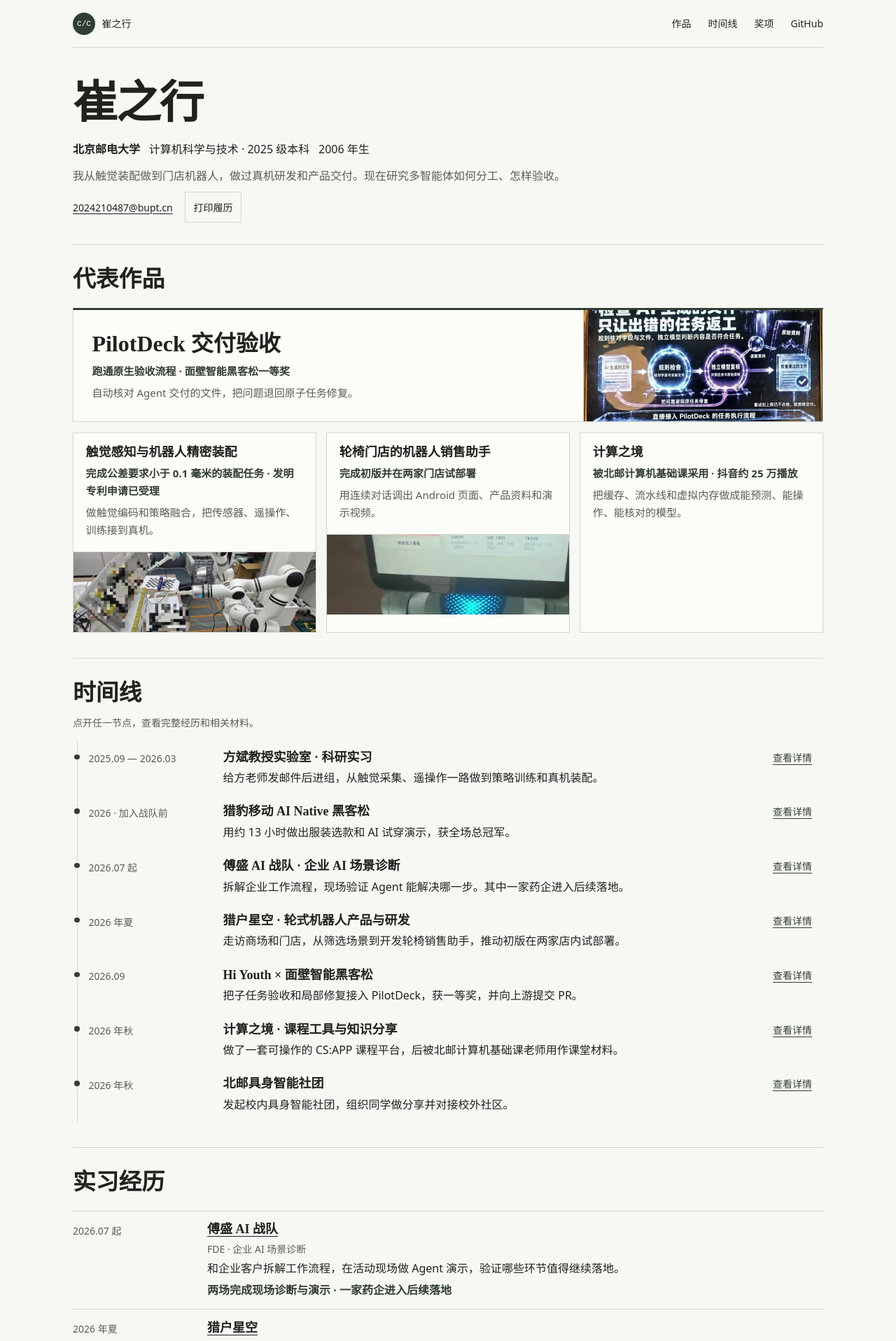
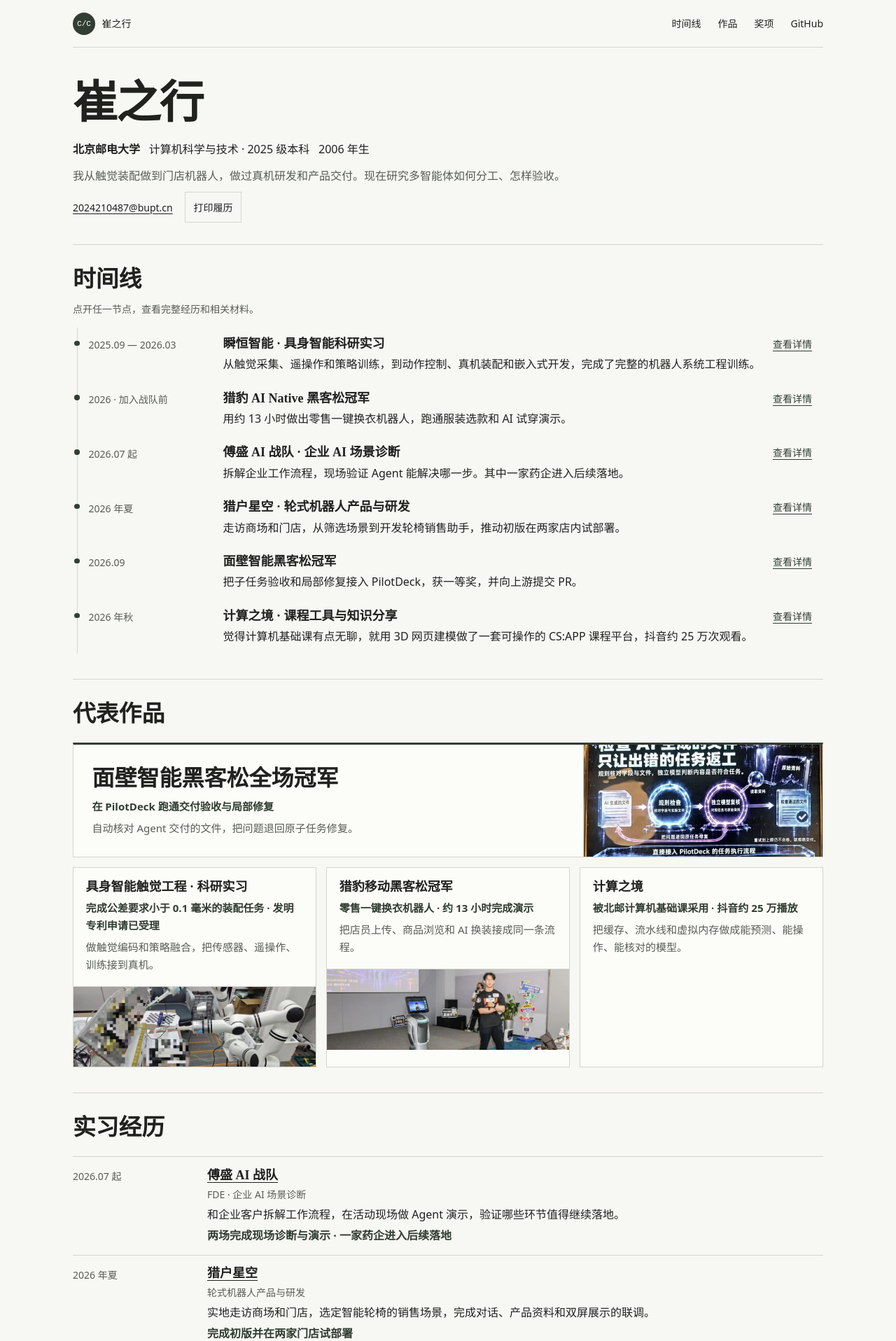
Before and after one commit to changer-changer/changer-changer.github.io, a Jekyll site: the page built from resume/index.md, in a window 1280 px wide. Shown: the top 1916 px of the page at 70% size. Built offline with Jekyll 4.4.1, drawn with Linux system fonts in a browser that asks for light colours; some web fonts are replaced; some of the changed text lies outside the part shown.

Commit message:
Lead the resume with the timeline and correct internship names

```diff
--- a/_data/career.yml
+++ b/_data/career.yml
@@ -7,16 +7,16 @@ identity:
   github: https://github.com/changer-changer
   intro: 我从触觉装配做到门店机器人，做过真机研发和产品交付。现在研究多智能体如何分工、怎样验收。
 
-featured: [pilotdeck, tactile-vla, wheelchair, inside-computing]
+featured: [pilotdeck, tactile-vla, retail-tryon, inside-computing]
 timeline:
   - id: tactile-vla
     date: 2025.09 — 2026.03
-    title: 方斌教授实验室 · 科研实习
-    summary: 给方老师发邮件后进组，从触觉采集、遥操作一路做到策略训练和真机装配。
+    title: 瞬恒智能 · 具身智能科研实习
+    summary: 从触觉采集、遥操作和策略训练，到动作控制、真机装配和嵌入式开发，完成了完整的机器人系统工程训练。
   - id: retail-tryon
     date: 2026 · 加入战队前
-    title: 猎豹移动 AI Native 黑客松
-    summary: 用约 13 小时做出服装选款和 AI 试穿演示，获全场总冠军。
+    title: 猎豹 AI Native 黑客松冠军
+    summary: 用约 13 小时做出零售一键换衣机器人，跑通服装选款和 AI 试穿演示。
   - id: field-fde
     date: 2026.07 起
     title: 傅盛 AI 战队 · 企业 AI 场景诊断
@@ -27,16 +27,12 @@ timeline:
     summary: 走访商场和门店，从筛选场景到开发轮椅销售助手，推动初版在两家店内试部署。
   - id: pilotdeck
     date: 2026.09
-    title: Hi Youth × 面壁智能黑客松
+    title: 面壁智能黑客松冠军
     summary: 把子任务验收和局部修复接入 PilotDeck，获一等奖，并向上游提交 PR。
   - id: inside-computing
     date: 2026 年秋
     title: 计算之境 · 课程工具与知识分享
-    summary: 做了一套可操作的 CS:APP 课程平台，后被北邮计算机基础课老师用作课堂材料。
-  - id: community
-    date: 2026 年秋
-    title: 北邮具身智能社团
-    summary: 发起校内具身智能社团，组织同学做分享并对接校外社区。
+    summary: 觉得计算机基础课有点无聊，就用 3D 网页建模做了一套可操作的 CS:APP 课程平台，抖音约 25 万次观看。
 
 resume_sections:
   - id: internships
@@ -51,7 +47,7 @@ resume_sections:
         role: 轮式机器人产品与研发
         summary: 实地走访商场和门店，选定智能轮椅的销售场景，完成对话、产品资料和双屏展示的联调。
       - case: tactile-vla
-        title: 方斌教授实验室
+        title: 瞬恒智能
         role: 科研实习 · 具身智能
         summary: 负责触觉数据采集和 VR 可视化，并参与触觉编码、策略训练与双臂真机装配。
   - id: projects
@@ -63,10 +59,6 @@ resume_sections:
       - case: retail-tryon
       - case: inside-computing
       - case: research-nexus
-  - id: campus
-    title: 校园与社区经历
-    entries:
-      - case: community
 skills:
   - area: 机器人
     text: ROS2、触觉感知、VR 遥操作、Diffusion Policy、嵌入式与真机调试
@@ -128,12 +120,13 @@ cases:
 
   pilotdeck:
     title: PilotDeck 子任务验收与局部修复
-    featured_title: PilotDeck 交付验收
+    featured_title: 面壁智能黑客松全场冠军
+    featured_result: 在 PilotDeck 跑通交付验收与局部修复
     category: AI Agent · Harness
     period: 2026.09
     role: 方案、实现、实验与答辩
     summary: 自动核对 Agent 交付的文件，把问题退回原子任务修复。
-    result: 跑通原生验收流程 · 面壁智能黑客松一等奖
+    result: 在 PilotDeck 跑通交付验收与局部修复 · 获一等奖
     cover: pilotdeck-poster
     cover_position: center 18%
     flow: [规则核对文件, 独立模型对照原始资料, 通过交付或退回原任务]
@@ -168,9 +161,10 @@ cases:
 
   tactile-vla:
     title: 触觉感知与机器人精密装配
+    featured_title: 具身智能触觉工程 · 科研实习
     category: 具身智能 · 真机研发
     period: 2025.09 — 2026.03
-    role: 方斌教授实验室 · 科研实习
+    role: 瞬恒智能（方斌老师的实验室） · 科研实习
     summary: 做触觉编码和策略融合，把传感器、遥操作、训练接到真机。
     result: 完成公差要求小于 0.1 毫米的装配任务 · 发明专利申请已受理
     cover: tactile-assembly
@@ -204,7 +198,7 @@ cases:
     title: 轮椅门店的机器人销售助手
     category: 机器人 · 调研、产品与开发
     period: 2026 年夏
-    role: 猎户星空 · 傅盛 AI 战队
+    role: 猎户星空 · 轮式机器人产品与研发
     summary: 用连续对话调出 Android 页面、产品资料和演示视频。
     result: 完成初版并在两家门店试部署
     cover: wheelchair-demo
@@ -226,7 +220,9 @@ cases:
         text: 我做了从客户调研到现场演示、产品设计和开发的全过程。初版在两家门店试部署；我返校后结束了这段工作，销售增量仍缺少可归因的数据。
 
   retail-tryon:
-    title: 服装零售机器人的一键试穿
+    title: 零售一键换衣机器人
+    featured_title: 猎豹移动黑客松冠军
+    featured_result: 零售一键换衣机器人 · 约 13 小时完成演示
     category: 零售机器人 · 快速产品开发
     period: 2026 · 加入战队前
     role: 猎豹移动 AI Native 黑客松
--- a/_data/resume_portfolio.yml
+++ b/_data/resume_portfolio.yml
@@ -119,19 +119,29 @@ media:
 experience:
   - id: "current"
     period: "2026 年夏"
-    organization: "北京金山猎豹科技有限公司"
-    role: "傅盛 AI 战队成员 / 管培生 / FDE / AI 产品实践"
+    organization: "傅盛 AI 战队（猎豹移动）"
+    role: "FDE / AI 产品实践"
     label: "AI BUSINESS"
     status: "COMPLETED"
     proof: "身份与培养机制已由 2026-07-13 确认书证实；具体业务结果按阶段材料标注。"
     bullets:
-      - "入选由傅盛发起并指导的 AI 战队管培生培养计划，参与轮式语音交互机器人零售场景破局。"
-      - "把工作推进成一条可验证链路：一线调研 → 场景与任务链 → Demo → 需求 / 方案 / 功能 → 研发推进 → 交付验证。"
-      - "主导或深度参与 AgentOS 商品媒体处理、语音识别兜底、AI 专家团工作台、AI 实战派产品化与企业客户调研。"
+      - "入选傅盛 AI 战队管培生培养计划，参与企业 AI 场景诊断与客户调研。"
+      - "从企业工作流程中定位问题，在活动现场做 Agent 演示，验证哪些环节值得继续落地。"
+      - "参与 AI 专家团工作台与 AI 实战派产品化，其中一家药企进入后续落地。"
     metrics: ["傅盛 AI 战队", "3 → 8 个工作台工具", "10 名内测用户 / 4 人产出业务成果"]
+  - id: "orionstar"
+    period: "2026 年夏"
+    organization: "猎户星空"
+    role: "轮式机器人产品与研发"
+    label: "ROBOTICS PRODUCT"
+    proof: "轮椅销售助手已在两家门店试部署。"
+    bullets:
+      - "走访商场和门店，验证轮式机器人在零售场景中的使用与运维需求。"
+      - "实现轮椅销售助手，联调连续对话、产品资料和双屏展示。"
+    metrics: ["现场需求验证", "Android 二次开发", "两家门店试部署"]
   - id: "robotics"
     period: "2025.09 — 2026.03"
-    organization: "方斌教授实验室"
+    organization: "瞬恒智能"
     role: "算法实习生 / 具身智能研究"
     label: "ROBOTICS"
     status: "PROJECT MATERIAL"
@@ -389,7 +399,7 @@ profiles:
     focus: ["AI systems", "Embodied intelligence", "Product practice", "Research engineering"]
     featured: ["hackathon", "mibi-hackathon", "tactile-vla", "electronic-design", "computer-design", "jingcai"]
     supporting: ["agentos-media", "ai-workbench", "ai-field-ops", "residual", "agent-evolution", "tron2"]
-    experience_order: ["current", "robotics"]
+    experience_order: ["current", "orionstar", "robotics"]
     proof_media: ["mibi-award-portrait", "mibi-award-stage", "fusheng-field", "award-jingcai", "patent-accepted"]
   research:
     nav_label: "科研 / 算法版"
@@ -407,7 +417,7 @@ profiles:
     focus: ["Robotics systems", "Diffusion Policy", "Tactile sensing", "Agent evolution"]
     featured: ["tactile-vla", "mibi-hackathon", "electronic-design", "computer-design", "jingcai", "hackathon"]
     supporting: ["tron2", "tactile-vr", "agent-evolution", "robot-data-loop", "fusheng-ai-team"]
-    experience_order: ["robotics", "current"]
+    experience_order: ["current", "orionstar", "robotics"]
     proof_media: ["mibi-award-portrait", "mibi-award-talk", "patent-accepted", "tactile-robot", "tactile-training"]
   product:
     nav_label: "产品 / FDE 版"
@@ -425,5 +435,5 @@ profiles:
     focus: ["Customer discovery", "Product strategy", "FDE delivery", "AI-native workflow"]
     featured: ["fusheng-ai-team", "mibi-hackathon", "robot-data-loop", "hackathon", "agentos-media", "ai-workbench"]
     supporting: ["tactile-vla", "electronic-design", "computer-design", "jingcai", "tron2", "residual"]
-    experience_order: ["current", "robotics"]
+    experience_order: ["current", "orionstar", "robotics"]
     proof_media: ["mibi-award-portrait", "mibi-award-stage", "fusheng-field", "fusheng-team", "retail-ui"]
--- a/_layouts/career.html
+++ b/_layouts/career.html
@@ -20,7 +20,7 @@
   <meta name="theme-color" content="#f7f7f4">
   <link rel="canonical" href="{{ page.url | absolute_url }}">
   <link rel="preload" href="{{ '/assets/fonts/noto-serif-sc-900.woff2' | relative_url }}" as="font" type="font/woff2" crossorigin>
-  <link rel="stylesheet" href="{{ '/assets/css/career.css' | relative_url }}?v=5">
+  <link rel="stylesheet" href="{{ '/assets/css/career.css' | relative_url }}?v=6">
 </head>
 <body>
   <a class="skip-link" href="#main">跳到正文</a>
@@ -30,8 +30,8 @@
       {% if work %}
         <a href="{{ '/resume/' | relative_url }}">返回履历</a>
       {% else %}
+        <a href="#experience">时间线</a>
         <a href="#works">作品</a>
-        <a href="#experience">时间线</a>
         <a href="#awards">奖项</a>
       {% endif %}
       <a href="{{ career.identity.github }}">GitHub</a>
@@ -115,29 +115,6 @@
         </div>
       </header>
 
-      <section class="career-section" id="works" aria-labelledby="works-title">
-        <h2 id="works-title">代表作品</h2>
-        <div class="career-works">
-          {% for id in career.featured %}
-            {% assign project = career.cases[id] %}
-            {% assign cover = '/assets/images/resume/cases/' | append: project.cover | append: '.webp' %}
-            {% assign url = '/resume/cases/' | append: id | append: '/' %}
-            <article id="{{ id }}"{% if forloop.first %} class="work-featured"{% endif %}>
-              <a class="career-work" href="{{ url | relative_url }}">
-                <div class="work-copy">
-                  <h3>{{ project.featured_title | default: project.title }}</h3>
-                  <p class="work-result">{{ project.result }}</p>
-                  <p class="work-summary">{{ project.summary }}</p>
-                </div>
-                {% if project.featured_thumbnail != false %}
-                  <img src="{{ cover | relative_url }}" alt="" class="work-cover"{% if project.cover_position %} style="object-position:{{ project.cover_position }}"{% endif %} loading="{% if forloop.first %}eager{% else %}lazy{% endif %}" decoding="async">
-                {% endif %}
-              </a>
-            </article>
-          {% endfor %}
-        </div>
-      </section>
-
       <section class="career-section" id="experience" aria-labelledby="experience-title">
         <h2 id="experience-title">时间线</h2>
         <p class="timeline-hint" id="timeline-hint">点开任一节点，查看完整经历和相关材料。</p>
@@ -156,6 +133,29 @@
             </li>
           {% endfor %}
         </ol>
+      </section>
+
+      <section class="career-section" id="works" aria-labelledby="works-title">
+        <h2 id="works-title">代表作品</h2>
+        <div class="career-works">
+          {% for id in career.featured %}
+            {% assign project = career.cases[id] %}
+            {% assign cover = '/assets/images/resume/cases/' | append: project.cover | append: '.webp' %}
+            {% assign url = '/resume/cases/' | append: id | append: '/' %}
+            <article id="{{ id }}"{% if forloop.first %} class="work-featured"{% endif %}>
+              <a class="career-work" href="{{ url | relative_url }}">
+                <div class="work-copy">
+                  <h3>{{ project.featured_title | default: project.title }}</h3>
+                  <p class="work-result">{{ project.featured_result | default: project.result }}</p>
+                  <p class="work-summary">{{ project.summary }}</p>
+                </div>
+                {% if project.featured_thumbnail != false %}
+                  <img src="{{ cover | relative_url }}" alt="" class="work-cover"{% if project.cover_position %} style="object-position:{{ project.cover_position }}"{% endif %} loading="{% if forloop.first %}eager{% else %}lazy{% endif %}" decoding="async">
+                {% endif %}
+              </a>
+            </article>
+          {% endfor %}
+        </div>
       </section>
 
       {% for group in career.resume_sections %}
@@ -179,13 +179,7 @@
         </section>
       {% endfor %}
 
-      <div class="career-background">
-        <section class="career-section" id="education" aria-labelledby="education-title">
-          <h2 id="education-title">教育背景</h2>
-          <h3>{{ career.identity.school }}</h3>
-          <p>{{ career.identity.degree }}</p>
-        </section>
-        <section class="career-section" id="skills" aria-labelledby="skills-title">
+      <section class="career-section career-skills" id="skills" aria-labelledby="skills-title">
         <h2 id="skills-title">技术与研究能力</h2>
         <dl>
           {% for skill in career.skills %}
@@ -193,7 +187,6 @@
           {% endfor %}
         </dl>
       </section>
-      </div>
 
       {% assign current = career.cases[career.current] %}
       {% if current %}
--- a/assets/css/career.css
+++ b/assets/css/career.css
@@ -169,12 +169,11 @@ h3 { font-size: 1.125rem; }
 .career-entry-copy h3 a { text-decoration-thickness: 1px; }
 .career-entry-copy p { margin-top: .24rem; }
 .career-entry-copy .career-role { color: var(--muted); font-size: .875rem; }
-.career-background { display: grid; grid-template-columns: minmax(0, 1fr) minmax(0, 2fr); gap: 0 1.25rem; }
-.career-background h2 { font-size: clamp(1.35rem, 2.5vw, 1.65rem); }
-.career-background dl, .career-background dd { margin: 0; }
-.career-background dt { font-weight: 600; }
-.career-background dl > div + div { margin-top: .55rem; }
-.career-background dd, .career-background p { color: var(--muted); }
+.career-skills h2 { font-size: clamp(1.35rem, 2.5vw, 1.65rem); }
+.career-skills dl, .career-skills dd { margin: 0; }
+.career-skills dt { font-weight: 600; }
+.career-skills dl { display: grid; grid-template-columns: repeat(3, minmax(0, 1fr)); gap: .65rem 1.25rem; }
+.career-skills dd { color: var(--muted); }
 
 .career-awards h2 { font-size: clamp(1.2rem, 2vw, 1.5rem); }
 .career-awards summary { width: fit-content; min-height: 44px; padding: .5rem 0; cursor: pointer; }
@@ -251,7 +250,7 @@ h3 { font-size: 1.125rem; }
   .timeline-copy { grid-column: 1 / -1; }
   .timeline-detail { grid-column: 2; grid-row: 1; }
   .career-timeline li::before { top: 1.02rem; }
-  .career-entry, .career-background { grid-template-columns: 1fr; }
+  .career-entry, .career-skills dl { grid-template-columns: 1fr; }
   .case-gallery-grid { grid-template-columns: repeat(2, minmax(0, 1fr)); }
 }
 
```
Lines whose indentation alone changed are shown as unchanged.
